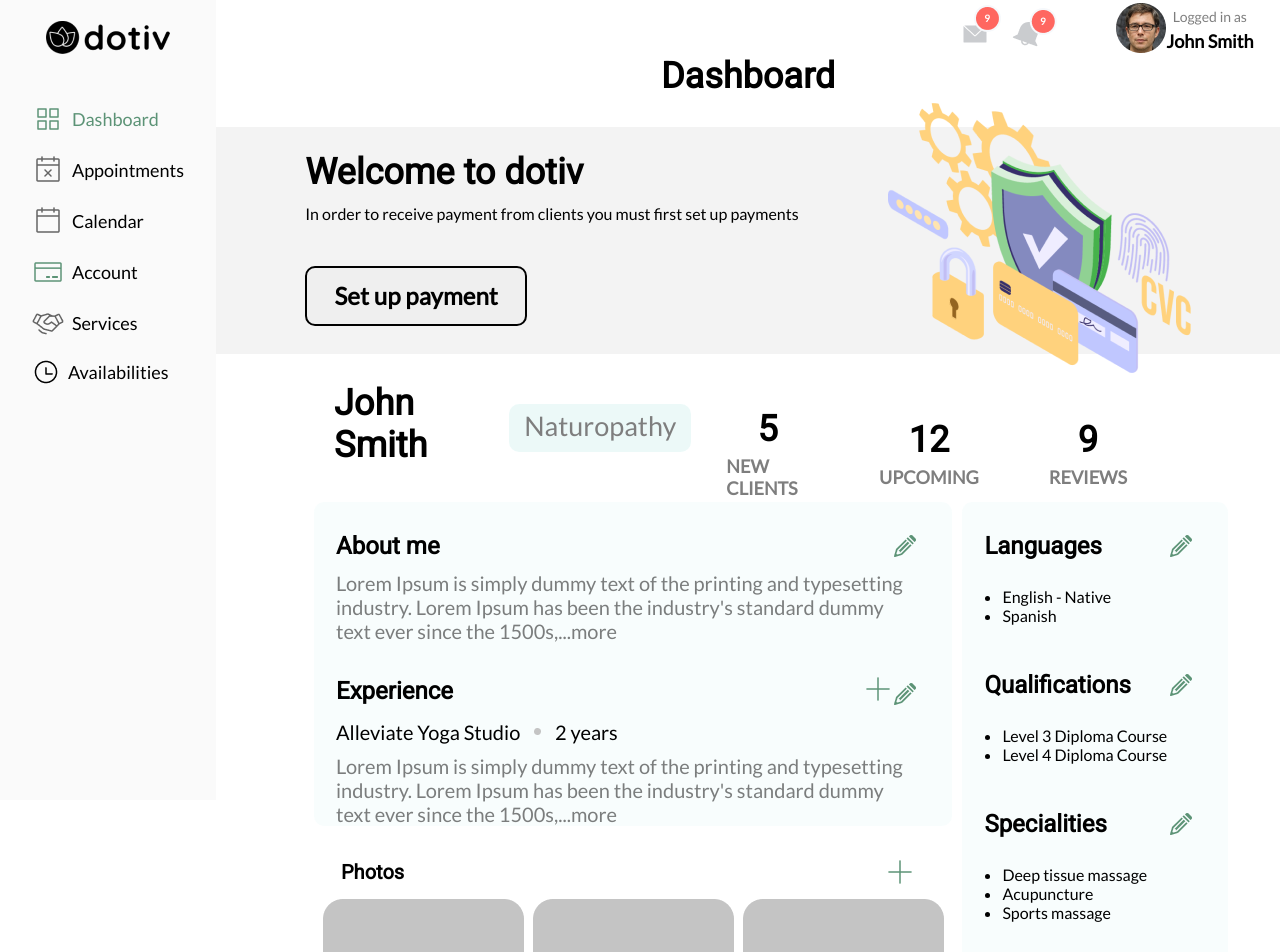
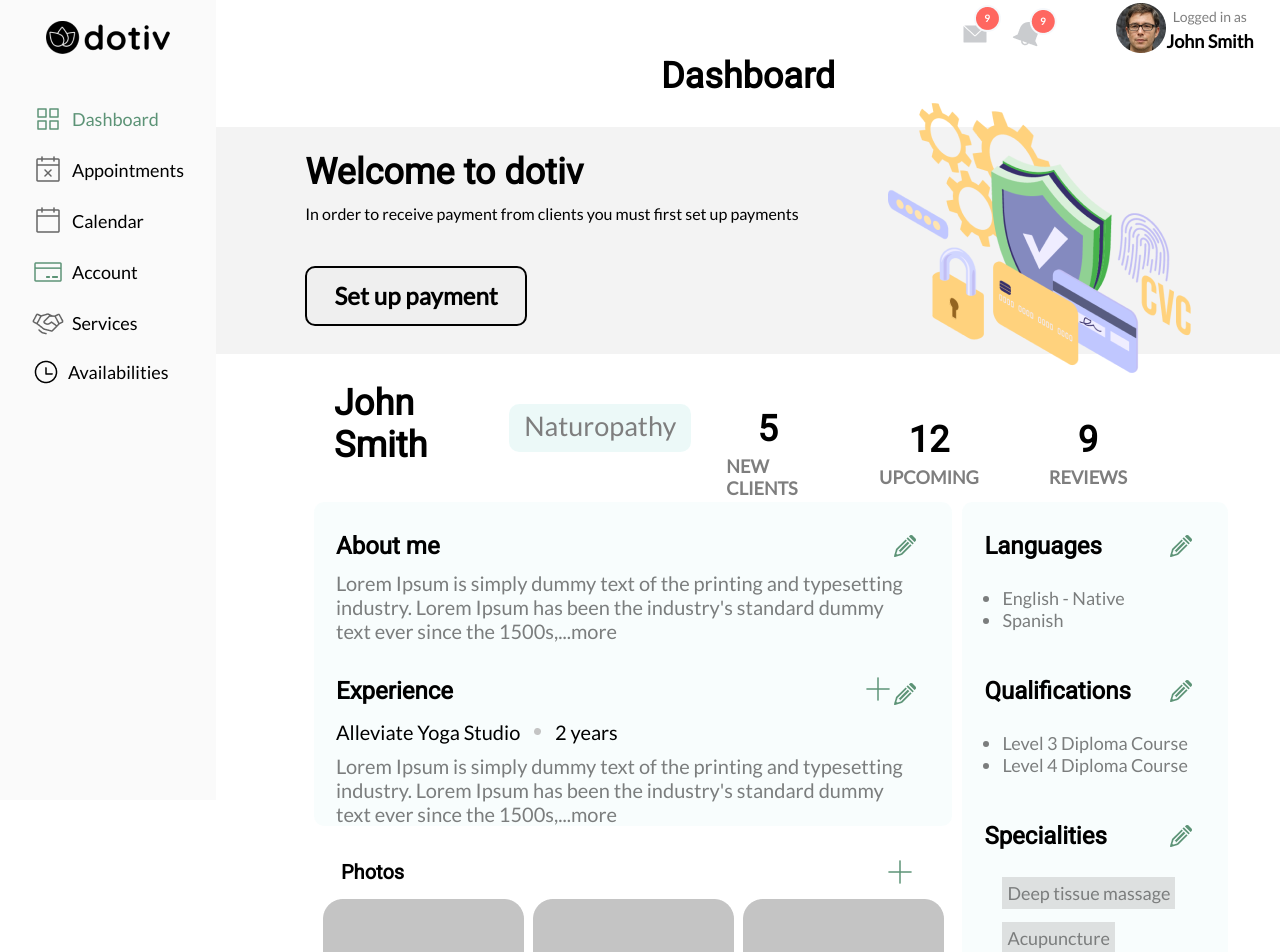
Before and after one commit to FrSenpai/dashboard-try, an Angular app in the folder dashboard/: page / in a window 1280 px wide. Shown: the top 952 px of the page. Built offline with nearby package versions, Linux system fonts and the light colour scheme.

Commit message:
fix css into specialities elem

```diff
--- a/dashboard/src/app/core/components/user-specialities/user-specialities.component.css
+++ b/dashboard/src/app/core/components/user-specialities/user-specialities.component.css
@@ -0,0 +1,7 @@
+.specialitieElement {
+    padding: 5px;
+    list-style: none;
+    background-color: #C4C4C4;
+    width: fit-content;
+    margin-bottom: 13px;
+}
--- a/dashboard/src/app/core/components/user-specialities/user-specialities.component.html
+++ b/dashboard/src/app/core/components/user-specialities/user-specialities.component.html
@@ -4,8 +4,8 @@
       <img src="../../../../assets/images/user-resume-icons/edit.png" alt="edit about me">
     </div>
     <ul>
-      <li>Deep tissue massage</li>
-      <li>Acupuncture</li>
-      <li>Sports massage</li>
+      <li class="specialitieElement">Deep tissue massage</li>
+      <li class="specialitieElement">Acupuncture</li>
+      <li class="specialitieElement">Sports massage</li>
     </ul>
   </div>
--- a/dashboard/src/styles.css
+++ b/dashboard/src/styles.css
@@ -64,3 +64,9 @@ h1, h2, h3, h4, h5, h6 {
     margin-top: 30px;
     margin: 30px 36px 11px 22px;
 }
+
+.ctnSection ul li {
+    opacity: 50%;
+    font-size: 18px;
+    font-weight: 400;
+}
```
